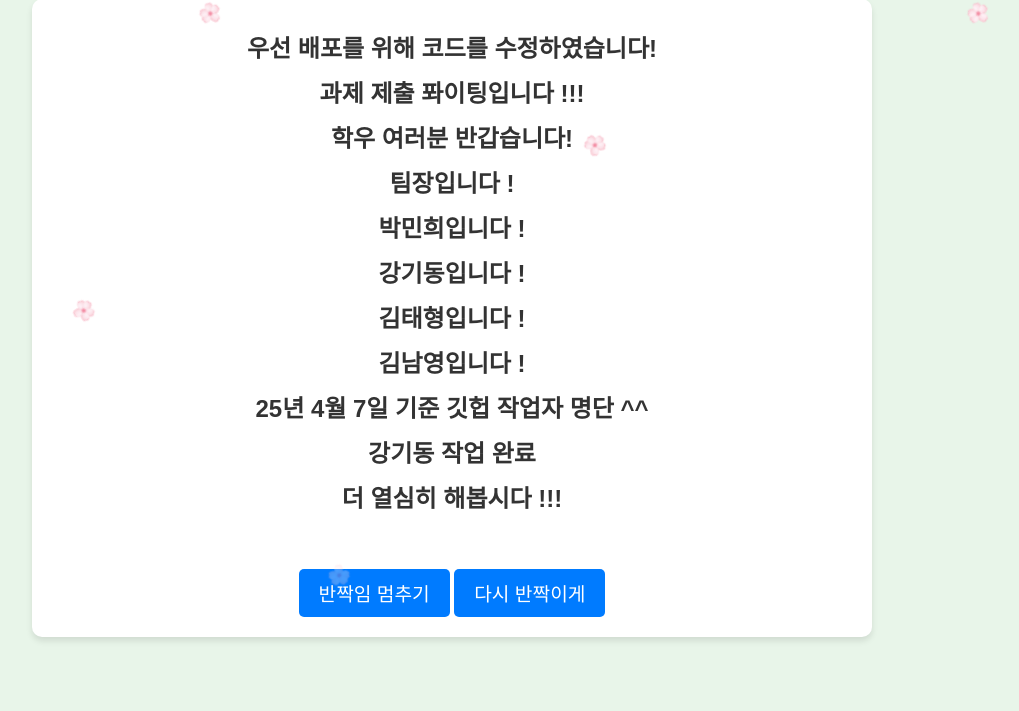
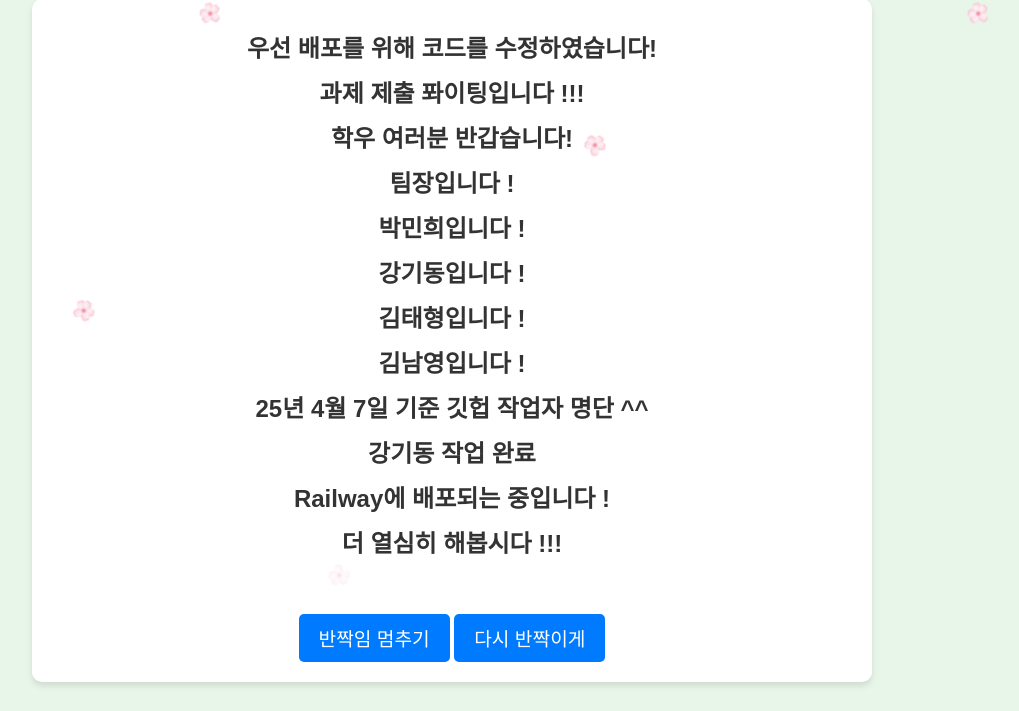
Before and after one commit to JiHunHeo/softwareContest, a Flask app: page / in a window 1280 px wide. Shown: the part 89-800 px from the top of the page, without its empty margins (188-1207 px from the left). Run offline with Flask 3, Linux system fonts and the light colour scheme.

Commit message:
Railway test commit

```diff
--- a/main/templates/index.html
+++ b/main/templates/index.html
@@ -9,6 +9,7 @@
 <h2>김남영입니다 !</h2>
 <h2>25년 4월 7일 기준 깃헙 작업자 명단 ^^</h2>
 <h2>강기동 작업 완료</h2>
+<h2>Railway에 배포되는 중입니다 !</h2>
 <h2>더 열심히 해봅시다 !!!</h2>
 <h2 id="blinking-text" class="blink">경진대회 준비에 박차를 가해봅시다!</h2>
 <button onclick="stopBlinking()">반짝임 멈추기</button>
```
